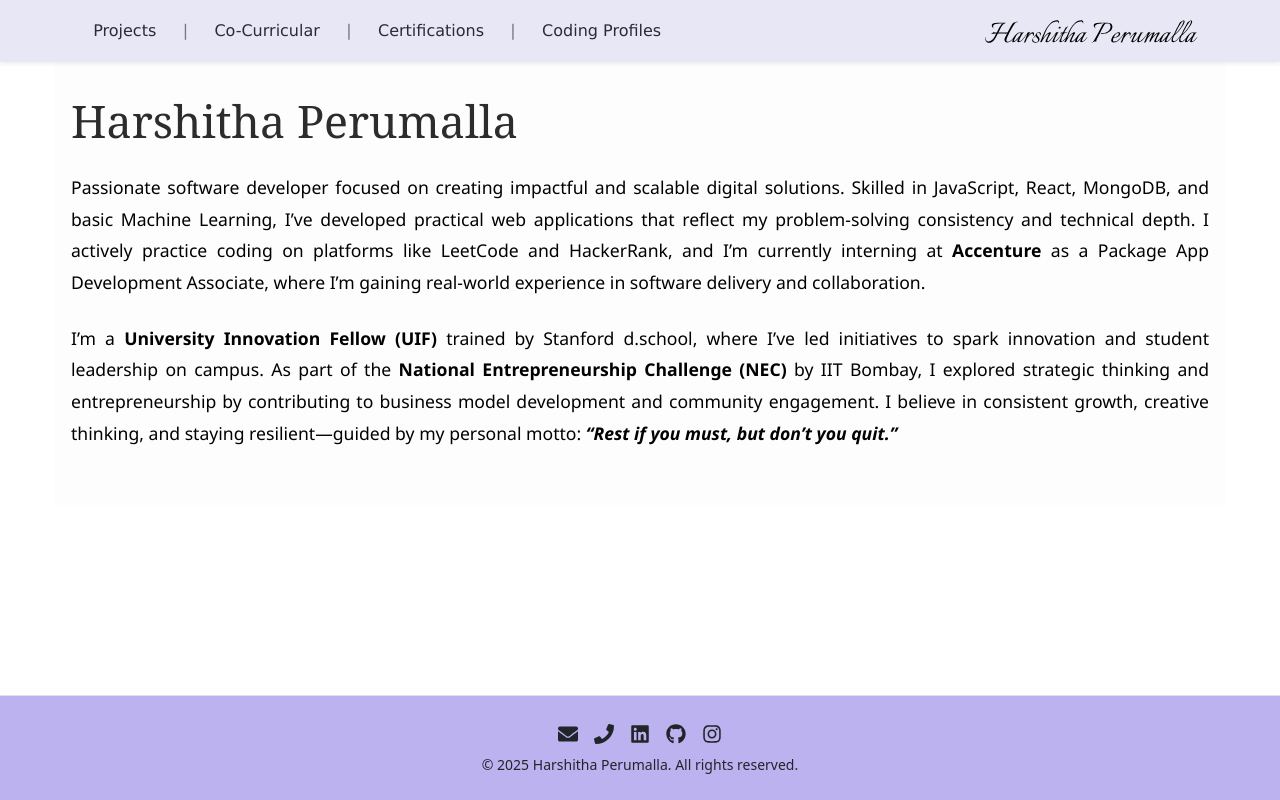
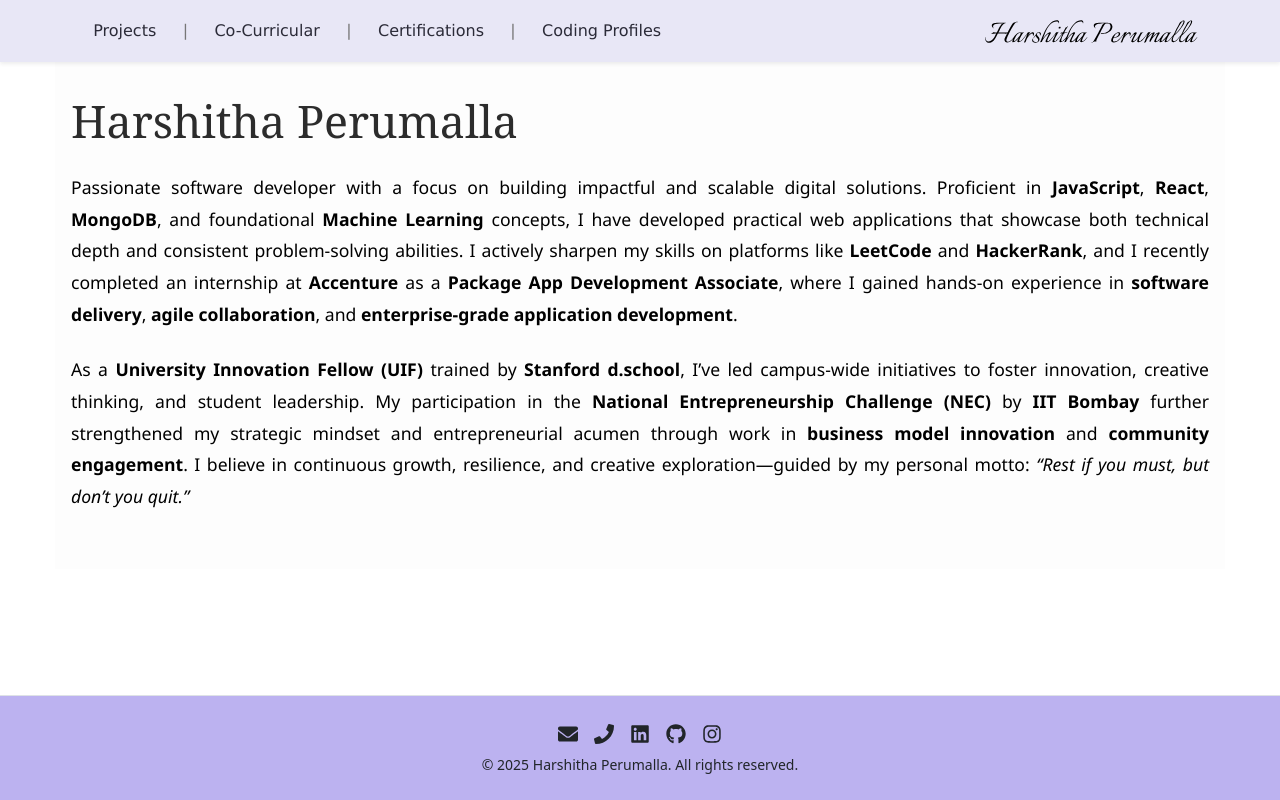
Before and after one commit to perumallaharshitha/build-with-me, a React (Vite) app in the folder testflow/: page / in a window 1280 px wide. Built offline with nearby package versions, Linux system fonts and the light colour scheme.

Commit message:
Update home.jsx

```diff
--- a/testflow/src/files/Home/home.jsx
+++ b/testflow/src/files/Home/home.jsx
@@ -8,11 +8,11 @@ function Home() {
 
       <div className="summary-text">
         <p>
-          Passionate software developer focused on creating impactful and scalable digital solutions. Skilled in JavaScript, React, MongoDB, and basic Machine Learning, I’ve developed practical web applications that reflect my problem-solving consistency and technical depth. I actively practice coding on platforms like LeetCode and HackerRank, and I’m currently interning at <strong>Accenture</strong> as a Package App Development Associate, where I’m gaining real-world experience in software delivery and collaboration.
+          Passionate software developer with a focus on building impactful and scalable digital solutions. Proficient in <strong>JavaScript</strong>, <strong>React</strong>, <strong>MongoDB</strong>, and foundational <strong>Machine Learning</strong> concepts, I have developed practical web applications that showcase both technical depth and consistent problem-solving abilities. I actively sharpen my skills on platforms like <strong>LeetCode</strong> and <strong>HackerRank</strong>, and I recently completed an internship at <strong>Accenture</strong> as a <strong>Package App Development Associate</strong>, where I gained hands-on experience in <strong>software delivery</strong>, <strong>agile collaboration</strong>, and <strong>enterprise-grade application development</strong>.
         </p>
 
         <p>
-          I’m a <strong>University Innovation Fellow (UIF)</strong> trained by Stanford d.school, where I’ve led initiatives to spark innovation and student leadership on campus. As part of the <strong>National Entrepreneurship Challenge (NEC)</strong> by IIT Bombay, I explored strategic thinking and entrepreneurship by contributing to business model development and community engagement. I believe in consistent growth, creative thinking, and staying resilient—guided by my personal motto: <b><em>“Rest if you must, but don’t you quit.”</em></b>
+          As a <strong>University Innovation Fellow (UIF)</strong> trained by <strong>Stanford d.school</strong>, I’ve led campus-wide initiatives to foster innovation, creative thinking, and student leadership. My participation in the <strong>National Entrepreneurship Challenge (NEC)</strong> by <strong>IIT Bombay</strong> further strengthened my strategic mindset and entrepreneurial acumen through work in <strong>business model innovation</strong> and <strong>community engagement</strong>. I believe in continuous growth, resilience, and creative exploration—guided by my personal motto: <em>“Rest if you must, but don’t you quit.”</em>
         </p>
       </div>
     </div>
```
